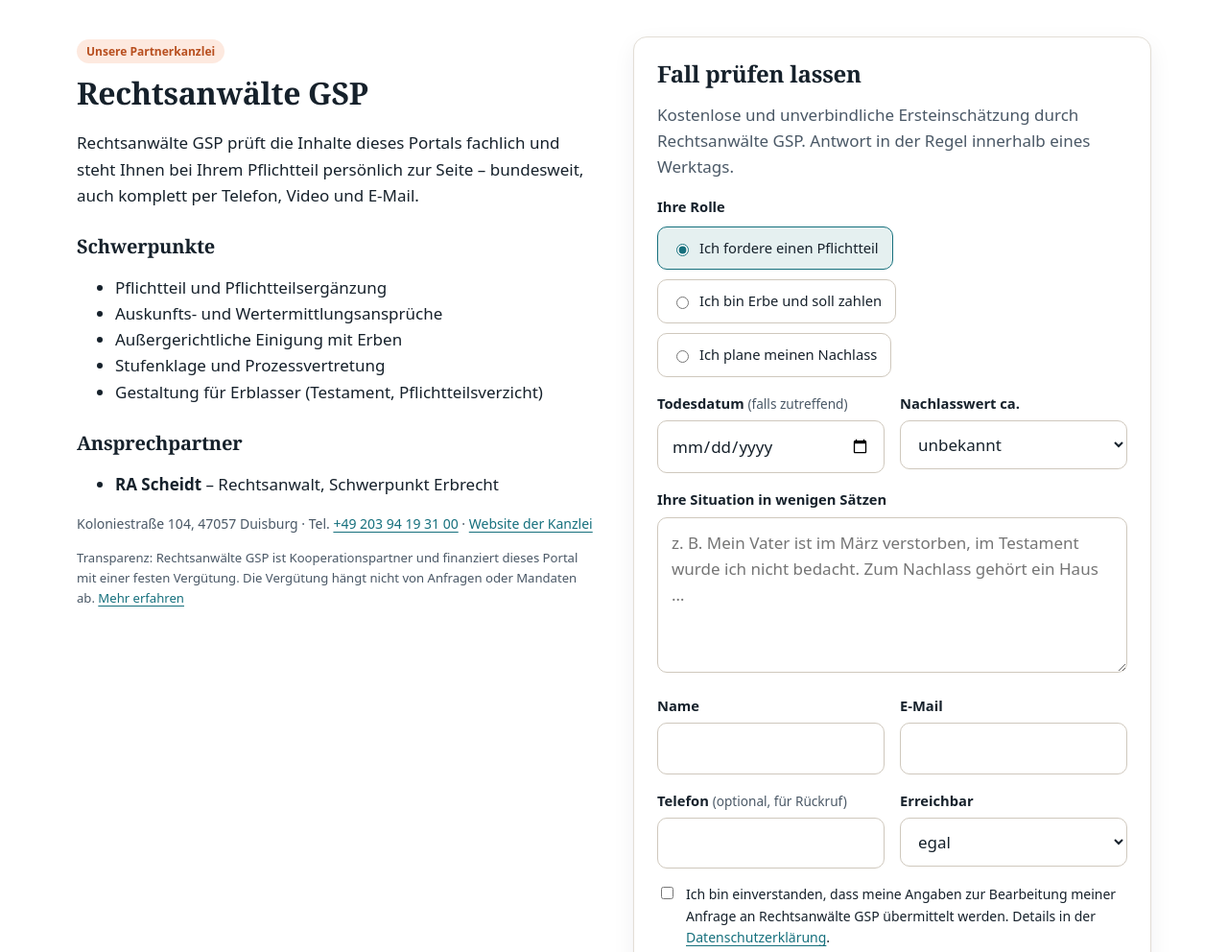
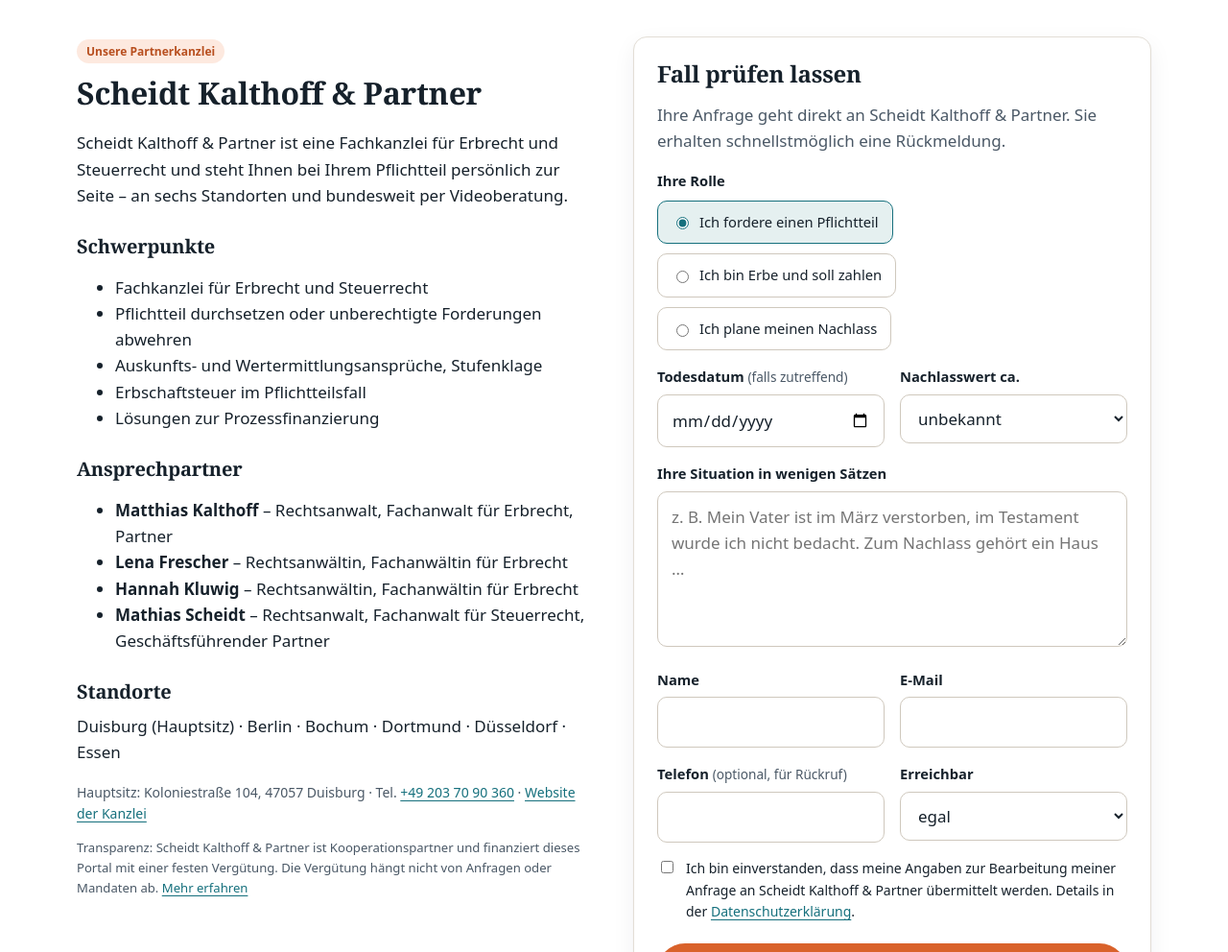
Before and after one commit to pixelnerds-gmbh/pflichtteilsretter, an Astro site: page /anwalt-finden in a window 1280 px wide. Shown: the part 1460-2452 px from the top of the page at 96% size. Built offline with nearby package versions, Linux system fonts and the light colour scheme; Astro itself is replaced by a stand-in of ours.

Commit message:
Impressum Pixelnerds, Kanzleidaten Scheidt Kalthoff & Partner, Datenschutz ergänzt
- Betreiberangaben aus pixelnerds.de/impressum
- Kanzleiname, Anwälte, Standorte, Telefon aus rechtsanwaelte-gsp.de
- 'Fachlich geprüft' erst nach Freigabe (KANZLEI.inhalteGeprueft)
- Datenschutz: Netlify-Hosting und -Forms, kein Tracking

Co-Authored-By: Claude Opus 5.5 <noreply@anthropic.com>
Claude-Session: https://claude.ai/code/session_014ta3r22HuzTL7ZDHzJpVRK

```diff
--- a/src/config.ts
+++ b/src/config.ts
@@ -6,48 +6,56 @@ export const SITE = {
   claim: 'Ihr Pflichtteil ist Ihr Recht.',
   description:
     'Pflichtteil verständlich erklärt: Rechner, Quick-Check, Ratgeber und Musterschreiben. Mit fachlicher Prüfung durch unsere Partnerkanzlei.',
-  email: 'info@pflichtteilsretter.de',
+  email: 'info@pixelnerds.de', // auf info@pflichtteilsretter.de umstellen, sobald die Domain-Postfächer stehen
   // Suchmaschinen erst zum Livegang zulassen: in Netlify die Umgebungsvariable PUBLIC_LIVE=true setzen
   live: import.meta.env.PUBLIC_LIVE === 'true',
 };
 
-// Betreiber = Anbieter im Sinne von § 5 DDG
+// Betreiber = Anbieter im Sinne von § 5 DDG (Angaben von pixelnerds.de/impressum)
 export const BETREIBER = {
-  firma: 'Pixelnerds', // TODO: vollständiger Firmenname inkl. Rechtsform
-  inhaber: 'TODO: Vertretungsberechtigte Person(en)',
-  strasse: 'TODO: Straße Hausnummer',
-  ort: 'TODO: PLZ Ort',
-  telefon: 'TODO: Telefon',
-  email: 'TODO: E-Mail',
-  register: '', // z. B. 'Amtsgericht Duisburg, HRB 12345' – leer lassen, falls nicht vorhanden
-  ustId: '', // z. B. 'DE123456789'
-  redaktion: 'TODO: Name, Anschrift (verantwortlich nach § 18 Abs. 2 MStV)',
+  firma: 'Pixelnerds GmbH',
+  inhaber: 'Philip Leuchtenberg',
+  strasse: 'Unterwallstraße 14',
+  ort: '47441 Moers',
+  telefon: '02841 7816780',
+  email: 'info@pixelnerds.de',
+  register: 'Registergericht Kleve, Handelsregister 13240',
+  ustId: 'DE298216885',
+  redaktion: 'Philip Leuchtenberg, Unterwallstraße 14, 47441 Moers',
 };
 
-// Partnerkanzlei – Angaben aus dem Prototyp übernommen, von GSP prüfen lassen
+// Partnerkanzlei (Angaben von rechtsanwaelte-gsp.de, Stand 25.11.2026)
 export const KANZLEI = {
-  name: 'Rechtsanwälte GSP',
-  website: 'https://www.rechtsanwaelte-gsp.de',
-  strasse: 'Koloniestraße 104', // TODO prüfen
-  ort: '47057 Duisburg', // TODO prüfen
-  telefon: '+49 203 94 19 31 00', // TODO prüfen
-  telefonHref: '+4920394193100',
+  name: 'Scheidt Kalthoff & Partner',
+  rechtsform: 'Scheidt Kalthoff Rechtsanwälte PartG mbB',
+  website: 'https://rechtsanwaelte-gsp.de',
+  strasse: 'Koloniestraße 104',
+  ort: '47057 Duisburg',
+  telefon: '+49 203 70 90 360',
+  telefonHref: '+492037090360',
+  formularEmpfaenger: 'scheidt@rae-gsp.de', // in Netlify unter Forms → Notifications hinterlegt
+  standorte: ['Duisburg (Hauptsitz)', 'Berlin', 'Bochum', 'Dortmund', 'Düsseldorf', 'Essen'],
   anwaelte: [
-    // TODO: echte Anwälte eintragen; Fachanwaltstitel nur, wenn tatsächlich geführt
-    { name: 'RA Scheidt', rolle: 'Rechtsanwalt, Schwerpunkt Erbrecht', pruefer: true },
+    { name: 'Matthias Kalthoff', rolle: 'Rechtsanwalt, Fachanwalt für Erbrecht, Partner' },
+    { name: 'Lena Frescher', rolle: 'Rechtsanwältin, Fachanwältin für Erbrecht' },
+    { name: 'Hannah Kluwig', rolle: 'Rechtsanwältin, Fachanwältin für Erbrecht' },
+    { name: 'Mathias Scheidt', rolle: 'Rechtsanwalt, Fachanwalt für Steuerrecht, Geschäftsführender Partner' },
   ],
-  pruefer: 'RA Scheidt, Rechtsanwälte GSP', // erscheint als „Geprüft von“ unter Artikeln
+  // Erst auf true setzen, wenn die Kanzlei die Inhalte tatsächlich freigegeben hat.
+  // Dann erscheint „Fachlich geprüft von …“ unter den Artikeln.
+  inhalteGeprueft: false,
+  pruefer: 'Matthias Kalthoff, Fachanwalt für Erbrecht', // TODO: von der Kanzlei bestätigen lassen
   schwerpunkte: [
-    'Pflichtteil und Pflichtteilsergänzung',
-    'Auskunfts- und Wertermittlungsansprüche',
-    'Außergerichtliche Einigung mit Erben',
-    'Stufenklage und Prozessvertretung',
-    'Gestaltung für Erblasser (Testament, Pflichtteilsverzicht)',
+    'Fachkanzlei für Erbrecht und Steuerrecht',
+    'Pflichtteil durchsetzen oder unberechtigte Forderungen abwehren',
+    'Auskunfts- und Wertermittlungsansprüche, Stufenklage',
+    'Erbschaftsteuer im Pflichtteilsfall',
+    'Lösungen zur Prozessfinanzierung',
   ],
-  // Nur auf true setzen, wenn GSP das wirklich so anbietet:
-  kostenloseErsteinschaetzung: true, // TODO bestätigen
-  antwortzeit: 'in der Regel innerhalb eines Werktags', // TODO bestätigen
-  bundesweit: true, // TODO bestätigen
+  // Nur auf true setzen, wenn die Kanzlei das wirklich so anbietet:
+  kostenloseErsteinschaetzung: false, // TODO: mit der Kanzlei klären
+  antwortzeit: 'schnellstmöglich',
+  bundesweit: true, // Videoberatung laut Kanzlei-Website
   bewertung: null as null | { quelle: string; url: string; wert: string; anzahl: number },
 };
 
--- a/src/layouts/Base.astro
+++ b/src/layouts/Base.astro
@@ -74,7 +74,7 @@ const schemas = [orgSchema, ...(Array.isArray(schema) ? schema : schema ? [schem
         <div class="footer-grid">
           <div>
             <a href="/" class="logo" style="color:#fff">{SITE.name}</a>
-            <p style="margin-top:12px">Das Ratgeberportal rund um Pflichtteil und Pflichtteilsergänzung. Betrieben von {BETREIBER.firma}, fachlich geprüft von unserer Partnerkanzlei {KANZLEI.name}.</p>
+            <p style="margin-top:12px">Das Ratgeberportal rund um Pflichtteil und Pflichtteilsergänzung. Betrieben von {BETREIBER.firma} in Kooperation mit der Kanzlei {KANZLEI.name}.</p>
             <p class="small">Die Inhalte sind allgemeine Informationen und ersetzen keine Rechtsberatung im Einzelfall.</p>
           </div>
           <div>
--- a/src/pages/anwalt-finden.astro
+++ b/src/pages/anwalt-finden.astro
@@ -56,7 +56,7 @@ const isNetlify = FORM.provider === 'netlify';
         <div>
           <span class="badge badge-partner">Unsere Partnerkanzlei</span>
           <h2 style="margin-top:12px">{KANZLEI.name}</h2>
-          <p>{KANZLEI.name} prüft die Inhalte dieses Portals fachlich und steht Ihnen bei Ihrem Pflichtteil persönlich zur Seite{KANZLEI.bundesweit ? ' – bundesweit, auch komplett per Telefon, Video und E-Mail' : ''}.</p>
+          <p>{KANZLEI.name} ist eine Fachkanzlei für Erbrecht und Steuerrecht und steht Ihnen bei Ihrem Pflichtteil persönlich zur Seite{KANZLEI.bundesweit ? ' – an sechs Standorten und bundesweit per Videoberatung' : ''}.</p>
           <h3>Schwerpunkte</h3>
           <ul>{KANZLEI.schwerpunkte.map((s) => <li>{s}</li>)}</ul>
           <h3>Ansprechpartner</h3>
@@ -64,13 +64,15 @@ const isNetlify = FORM.provider === 'netlify';
           {KANZLEI.bewertung && (
             <p><strong>{KANZLEI.bewertung.wert}</strong> aus {KANZLEI.bewertung.anzahl} Bewertungen auf <a href={KANZLEI.bewertung.url} rel="noopener" target="_blank">{KANZLEI.bewertung.quelle}</a></p>
           )}
-          <p class="small muted">{KANZLEI.strasse}, {KANZLEI.ort} · Tel. <a href={`tel:${KANZLEI.telefonHref}`}>{KANZLEI.telefon}</a> · <a href={KANZLEI.website} rel="noopener" target="_blank">Website der Kanzlei</a></p>
+          <h3>Standorte</h3>
+          <p>{KANZLEI.standorte.join(' · ')}</p>
+          <p class="small muted">Hauptsitz: {KANZLEI.strasse}, {KANZLEI.ort} · Tel. <a href={`tel:${KANZLEI.telefonHref}`}>{KANZLEI.telefon}</a> · <a href={KANZLEI.website} rel="noopener" target="_blank">Website der Kanzlei</a></p>
           <p class="disclosure">Transparenz: {KANZLEI.name} ist Kooperationspartner und finanziert dieses Portal mit einer festen Vergütung. Die Vergütung hängt nicht von Anfragen oder Mandaten ab. <a href="/ueber-uns/">Mehr erfahren</a></p>
         </div>
 
         <div class="card" id="anfrage">
           <h2 style="margin-top:0;font-size:1.5rem">Fall prüfen lassen</h2>
-          <p class="muted">{KANZLEI.kostenloseErsteinschaetzung ? 'Kostenlose und unverbindliche Ersteinschätzung durch ' : 'Ihre Anfrage geht direkt an '}{KANZLEI.name}. Antwort {KANZLEI.antwortzeit}.</p>
+          <p class="muted">{KANZLEI.kostenloseErsteinschaetzung ? 'Kostenlose und unverbindliche Ersteinschätzung durch ' : 'Ihre Anfrage geht direkt an '}{KANZLEI.name}. Sie erhalten {KANZLEI.antwortzeit} eine Rückmeldung.</p>
           <form
             name="anfrage" method="POST" class="form-grid"
             action={isNetlify ? '/danke/' : FORM.endpoint}
--- a/src/pages/danke.astro
+++ b/src/pages/danke.astro
@@ -6,7 +6,7 @@ import { KANZLEI } from '../config';
   <section class="container narrow" style="padding:72px 20px">
     <span class="eyebrow">Anfrage gesendet</span>
     <h1>Vielen Dank!</h1>
-    <p class="lead">Ihre Anfrage ist bei {KANZLEI.name} eingegangen. Sie erhalten eine Antwort {KANZLEI.antwortzeit}.</p>
+    <p class="lead">Ihre Anfrage ist bei {KANZLEI.name} eingegangen. Sie erhalten {KANZLEI.antwortzeit} eine Antwort.</p>
     <h2>Was Sie bis dahin vorbereiten können</h2>
     <ul>
       <li>Testament oder Erbvertrag und Eröffnungsprotokoll des Nachlassgerichts</li>
--- a/src/pages/impressum.astro
+++ b/src/pages/impressum.astro
@@ -15,8 +15,8 @@ import { BETREIBER, KANZLEI } from '../config';
     <h2>Redaktionell verantwortlich nach § 18 Abs. 2 MStV</h2>
     <p>{BETREIBER.redaktion}</p>
 
-    <h2>Fachliche Prüfung und Kooperation</h2>
-    <p>Die Inhalte werden von {KANZLEI.name}, {KANZLEI.strasse}, {KANZLEI.ort}, fachlich geprüft. {KANZLEI.name} ist Kooperationspartner dieses Portals und finanziert es mit einer festen, erfolgsunabhängigen Vergütung. {BETREIBER.firma} erbringt keine Rechtsdienstleistungen.</p>
+    <h2>Kooperation</h2>
+    <p>Kooperationspartner dieses Portals ist die {KANZLEI.rechtsform}, {KANZLEI.strasse}, {KANZLEI.ort}. Die Kanzlei finanziert das Portal mit einer festen, erfolgsunabhängigen Vergütung. {BETREIBER.firma} erbringt keine Rechtsdienstleistungen.</p>
 
     <h2>Haftung für Inhalte</h2>
     <p>Die Inhalte dieses Portals sind allgemeine Informationen und ersetzen keine Rechtsberatung im Einzelfall. Ergebnisse von Rechner und Quick-Check sind unverbindliche Orientierungen. Trotz sorgfältiger Prüfung übernehmen wir keine Gewähr für Vollständigkeit und Aktualität.</p>
--- a/src/pages/index.astro
+++ b/src/pages/index.astro
@@ -26,7 +26,7 @@ const schema = { '@context': 'https://schema.org', '@type': 'FAQPage', mainEntit
           <a href="/quick-check/" class="btn btn-ghost">Quick-Check in 60 Sek.</a>
         </div>
         <ul class="trust">
-          <li>Inhalte von Rechtsanwälten geprüft</li>
+          <li>{KANZLEI.inhalteGeprueft ? 'Inhalte von Rechtsanwälten geprüft' : 'Mit Paragrafen und Beispielen'}</li>
           <li>Rechner ohne Anmeldung</li>
           <li>Keine Datenweitergabe ohne Anfrage</li>
         </ul>
@@ -82,10 +82,10 @@ const schema = { '@context': 'https://schema.org', '@type': 'FAQPage', mainEntit
       <div class="card">
         <span class="badge badge-partner">Partnerkanzlei</span>
         <h2 style="margin-top:12px;font-size:1.5rem">Persönliche Hilfe von {KANZLEI.name}</h2>
-        <p>Für Ihren konkreten Fall arbeiten wir mit {KANZLEI.name} zusammen. Die Kanzlei prüft auch die Inhalte dieses Portals fachlich.</p>
+        <p>Für Ihren konkreten Fall arbeiten wir mit {KANZLEI.name} zusammen. Die Fachkanzlei für Erbrecht ist an sechs Standorten und per Videoberatung für Sie da.</p>
         <ul>
           {KANZLEI.kostenloseErsteinschaetzung && <li>Kostenlose Ersteinschätzung Ihres Falls</li>}
-          <li>Antwort {KANZLEI.antwortzeit}</li>
+          <li>Schnelle Rückmeldung, fester Ansprechpartner</li>
           {KANZLEI.bundesweit && <li>Bundesweit, auch per Telefon und Video</li>}
         </ul>
         <a href="/anwalt-finden/#anfrage" class="btn btn-cta">Fall prüfen lassen</a>
--- a/src/pages/ratgeber/[cluster]/[slug].astro
+++ b/src/pages/ratgeber/[cluster]/[slug].astro
@@ -24,7 +24,7 @@ const schema: object[] = [
     '@context': 'https://schema.org', '@type': 'Article', headline: d.title, description: d.description,
     dateModified: d.stand.toISOString().slice(0, 10), mainEntityOfPage: url, inLanguage: 'de-DE',
     author: { '@type': 'Organization', name: SITE.name, url: SITE.url },
-    reviewedBy: { '@type': 'Person', name: KANZLEI.pruefer },
+    ...(KANZLEI.inhalteGeprueft ? { reviewedBy: { '@type': 'Person', name: KANZLEI.pruefer } } : {}),
     publisher: { '@type': 'Organization', name: BETREIBER.firma },
   },
   {
@@ -46,7 +46,7 @@ if (d.faq.length) schema.push({ '@context': 'https://schema.org', '@type': 'FAQP
       <div class="byline">
         <span>Stand: {datum}</span>
         <span>{d.lesezeit} Min. Lesezeit</span>
-        <span>Fachlich geprüft von {KANZLEI.pruefer}</span>
+        {KANZLEI.inhalteGeprueft && <span>Fachlich geprüft von {KANZLEI.pruefer}</span>}
       </div>
     </header>
     <div class="layout-article">
--- a/src/pages/ueber-uns.astro
+++ b/src/pages/ueber-uns.astro
@@ -12,7 +12,7 @@ import { KANZLEI, BETREIBER } from '../config';
     <p>Der Pflichtteilsretter wird von {BETREIBER.firma} betrieben. Wir sind eine Digitalagentur und keine Rechtsanwaltskanzlei. Wir erbringen keine Rechtsberatung und beantworten keine Fragen zu Einzelfällen.</p>
 
     <h2>Partnerkanzlei {KANZLEI.name}</h2>
-    <p>Alle Ratgeber-Inhalte werden von {KANZLEI.name} fachlich geprüft. Wenn Sie über das Formular eine Anfrage senden, geht diese direkt an die Kanzlei. Ob Sie die Kanzlei beauftragen, entscheiden Sie frei und unverbindlich.</p>
+    <p>{KANZLEI.inhalteGeprueft ? `Alle Ratgeber-Inhalte werden von ${KANZLEI.name} fachlich geprüft.` : `Die Ratgeber-Inhalte werden mit ${KANZLEI.name} fachlich abgestimmt.`} Wenn Sie über das Formular eine Anfrage senden, geht diese direkt an die Kanzlei. Ob Sie die Kanzlei beauftragen, entscheiden Sie frei und unverbindlich.</p>
 
     <h2>Finanzierung</h2>
     <p>{KANZLEI.name} finanziert Aufbau und Betrieb dieses Portals mit einer festen Vergütung. Diese Vergütung hängt nicht davon ab, wie viele Anfragen oder Mandate über das Portal entstehen. Für Sie ist die Nutzung kostenlos.</p>
```
Also changed, not shown: src/pages/datenschutz.astro (+5 -5 lines).
